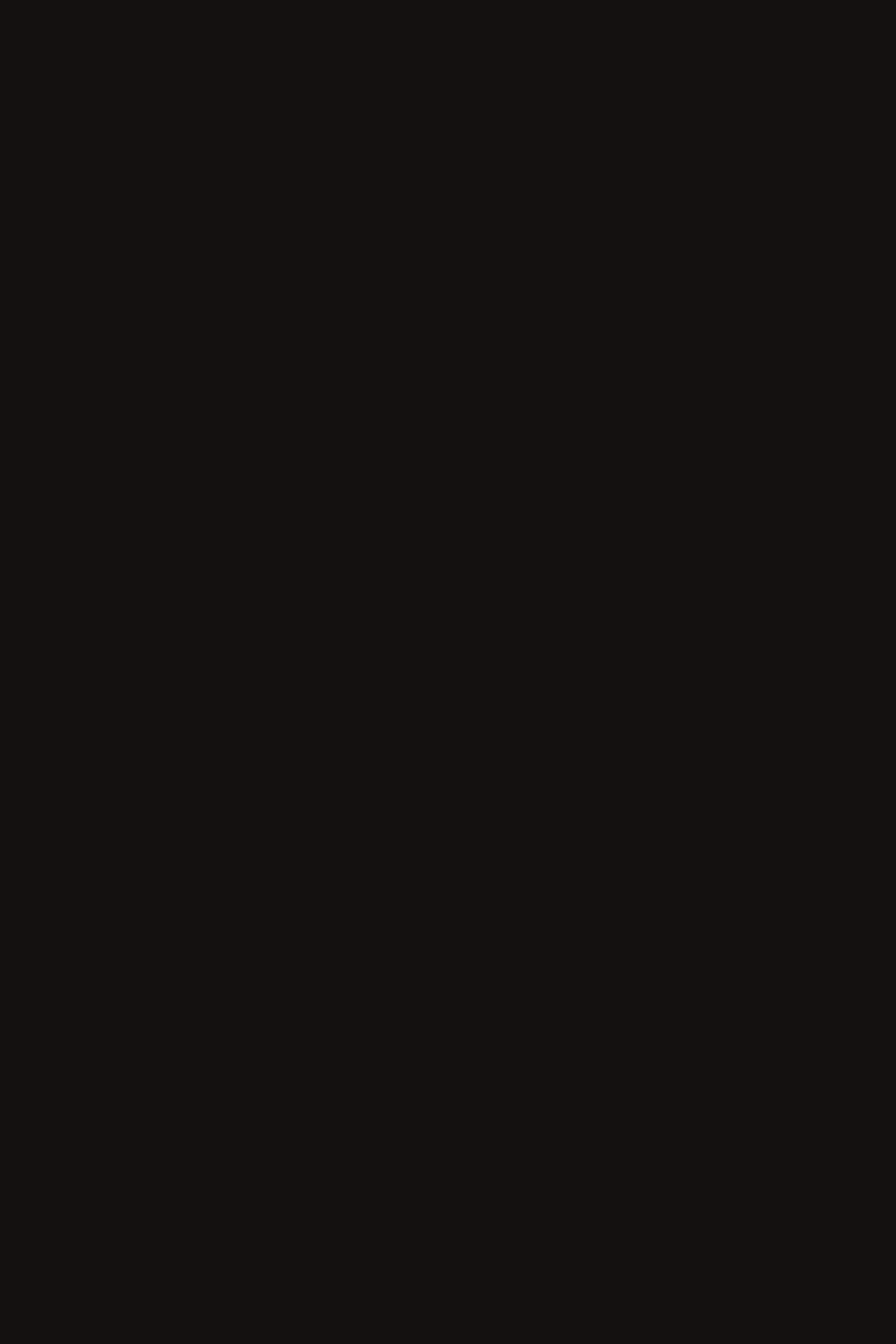
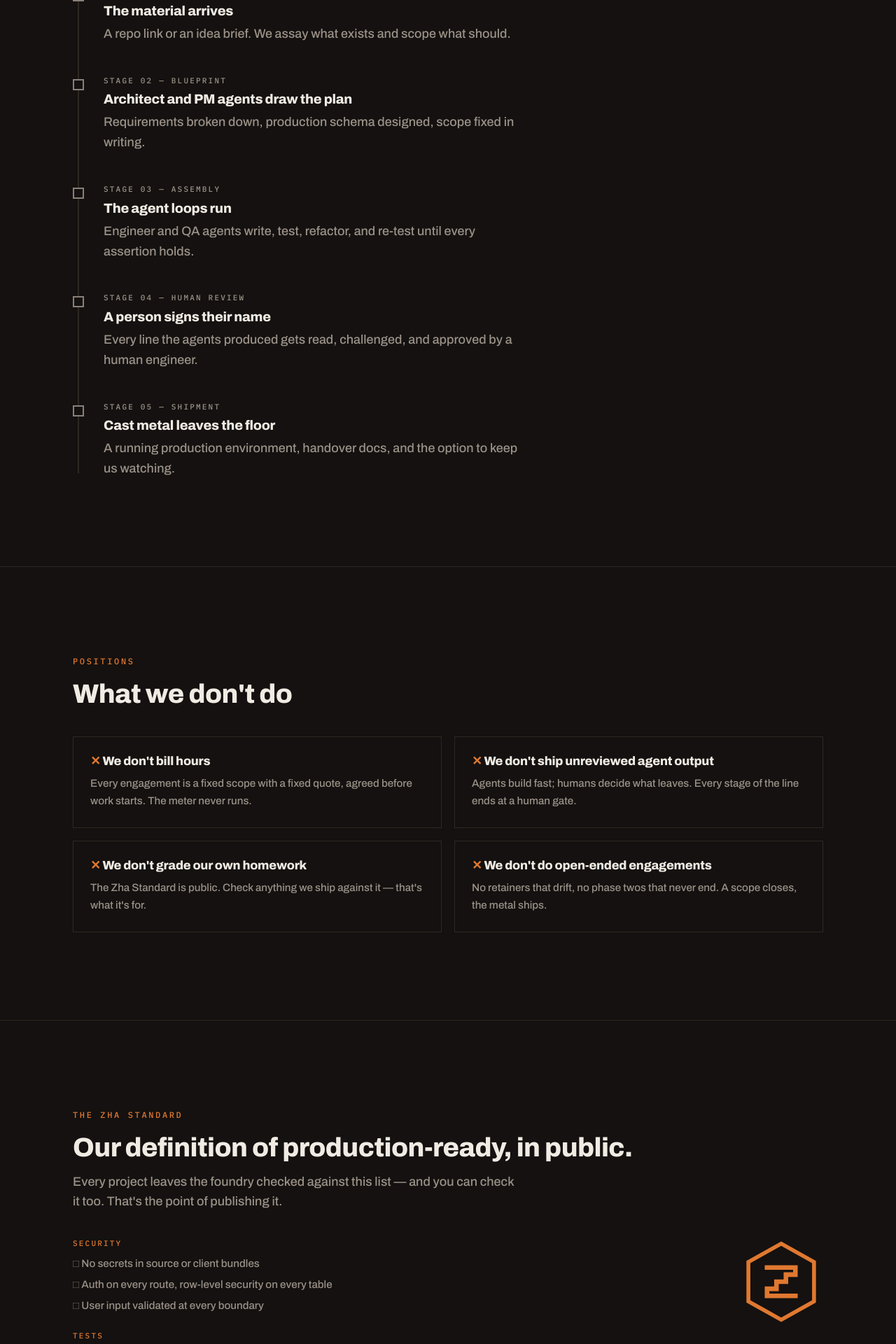
Before and after one commit to ChillandBuild/thezhafoundry, a Next.js app: page / in a window 1280 px wide. Shown: the part 3978-5898 px from the top of the page at 70% size. Before the commit the page ends 3707 px from the top, so only its background shows below. Built offline with nearby package versions, Linux system fonts and the light colour scheme.

Commit message:
feat: process line, manifesto, zha standard, teardown slots

```diff
--- a/src/app/page.tsx
+++ b/src/app/page.tsx
@@ -4,6 +4,10 @@ import { TwoDoors } from '../components/doors/TwoDoors';
 import { RealityCheck } from '../components/reality/RealityCheck';
 import { ForgeTiers } from '../components/tiers/ForgeTiers';
 import { FoundryCare } from '../components/care/FoundryCare';
+import { ProcessLine } from '../components/process/ProcessLine';
+import { Manifesto } from '../components/manifesto/Manifesto';
+import { ZhaStandard } from '../components/standard/ZhaStandard';
+import { Teardowns } from '../components/teardowns/Teardowns';
 
 export default function Home() {
   return (
@@ -15,6 +19,10 @@ export default function Home() {
         <RealityCheck />
         <ForgeTiers />
         <FoundryCare />
+        <ProcessLine />
+        <Manifesto />
+        <ZhaStandard />
+        <Teardowns />
       </main>
     </>
   );
--- /dev/null
+++ b/src/components/manifesto/Manifesto.tsx
@@ -0,0 +1,27 @@
+import './manifesto.css';
+
+const REFUSALS: Array<[string, string]> = [
+  ["We don't bill hours", "Every engagement is a fixed scope with a fixed quote, agreed before work starts. The meter never runs."],
+  ["We don't ship unreviewed agent output", "Agents build fast; humans decide what leaves. Every stage of the line ends at a human gate."],
+  ["We don't grade our own homework", "The Zha Standard is public. Check anything we ship against it — that's what it's for."],
+  ["We don't do open-ended engagements", "No retainers that drift, no phase twos that never end. A scope closes, the metal ships."],
+];
+
+export function Manifesto() {
+  return (
+    <section className="section" aria-labelledby="manifesto-heading">
+      <div className="container">
+        <p className="eyebrow">Positions</p>
+        <h2 id="manifesto-heading">What we don&apos;t do</h2>
+        <div className="manifesto-grid">
+          {REFUSALS.map(([title, body]) => (
+            <article key={title} className="refusal" data-reveal>
+              <h3>{title}</h3>
+              <p>{body}</p>
+            </article>
+          ))}
+        </div>
+      </div>
+    </section>
+  );
+}
--- /dev/null
+++ b/src/components/manifesto/manifesto.css
@@ -0,0 +1,6 @@
+.manifesto-grid { display: grid; grid-template-columns: repeat(2, 1fr); gap: 18px; margin-top: 40px; }
+@media (max-width: 760px) { .manifesto-grid { grid-template-columns: 1fr; } }
+.refusal { border: 1px solid var(--line); padding: 26px 24px; }
+.refusal h3 { font-size: 1.1rem; margin-bottom: 10px; }
+.refusal h3::before { content: '✕ '; color: var(--copper); }
+.refusal p { color: var(--muted); font-size: 0.95rem; }
--- /dev/null
+++ b/src/components/process/ProcessLine.tsx
@@ -0,0 +1,29 @@
+import './process.css';
+
+const STAGES = [
+  ['Stage 01 — Intake & Audit', 'The material arrives', 'A repo link or an idea brief. We assay what exists and scope what should.'],
+  ['Stage 02 — Blueprint', 'Architect and PM agents draw the plan', 'Requirements broken down, production schema designed, scope fixed in writing.'],
+  ['Stage 03 — Assembly', 'The agent loops run', 'Engineer and QA agents write, test, refactor, and re-test until every assertion holds.'],
+  ['Stage 04 — Human Review', 'A person signs their name', 'Every line the agents produced gets read, challenged, and approved by a human engineer.'],
+  ['Stage 05 — Shipment', 'Cast metal leaves the floor', 'A running production environment, handover docs, and the option to keep us watching.'],
+] as const;
+
+export function ProcessLine() {
+  return (
+    <section className="section" id="process" aria-labelledby="process-heading">
+      <div className="container">
+        <p className="eyebrow">The production line</p>
+        <h2 id="process-heading">Five stages. Both doors. Same exit.</h2>
+        <ol className="process-list">
+          {STAGES.map(([tag, title, body]) => (
+            <li key={tag} className="stage" data-ignite>
+              <p className="stage-tag">{tag}</p>
+              <h3>{title}</h3>
+              <p>{body}</p>
+            </li>
+          ))}
+        </ol>
+      </div>
+    </section>
+  );
+}
--- /dev/null
+++ b/src/components/process/process.css
@@ -0,0 +1,20 @@
+.process-list { list-style: none; margin: 48px 0 0; padding: 0; position: relative; }
+.process-list::before {
+  content: ''; position: absolute; left: 7px; top: 8px; bottom: 8px;
+  width: 2px; background: var(--line);
+}
+.stage { position: relative; padding: 0 0 44px 44px; opacity: 1; }
+.stage:last-child { padding-bottom: 0; }
+.stage::before {
+  content: ''; position: absolute; left: 0; top: 6px; width: 16px; height: 16px;
+  background: var(--ground); border: 2px solid var(--steel);
+}
+.stage.lit::before { border-color: var(--copper); background: var(--copper); }
+.stage-tag {
+  font-family: var(--font-plex-mono), ui-monospace, monospace;
+  font-size: 11px; font-weight: 500; letter-spacing: 0.2em; text-transform: uppercase;
+  color: var(--steel); margin-bottom: 8px; transition: color var(--dur) var(--ease-out);
+}
+.stage.lit .stage-tag { color: var(--copper); }
+.stage h3 { font-size: 1.2rem; margin-bottom: 8px; }
+.stage p { color: var(--muted); max-width: 58ch; }
--- /dev/null
+++ b/src/components/standard/ZhaStandard.tsx
@@ -0,0 +1,41 @@
+import { SealHexZ } from '../marks/Marks';
+import './standard.css';
+
+const GROUPS: Array<[string, string[]]> = [
+  ['Security', ['No secrets in source or client bundles', 'Auth on every route, row-level security on every table', 'User input validated at every boundary']],
+  ['Tests', ['Behavioral coverage on every money and data path', 'Tests run in CI on every change', 'Failures block deploys, not weekends']],
+  ['Infrastructure', ['Reproducible builds, one-command deploys', 'Rollback plan that has actually been tested', 'Health checks and alerting wired before launch']],
+  ['Cost', ['Token budget known per feature, tracked in production', 'Model routing: cheap models for cheap work', 'Caching before scale, not after the bill']],
+  ['Provenance', ['Every module attributable: which agent built it, which human approved it', 'Dependency manifest reviewed and pinned', 'Handover docs a stranger could operate from']],
+];
+
+export function ZhaStandard() {
+  return (
+    <section className="section" id="standard" aria-labelledby="standard-heading">
+      <div className="container">
+        <p className="eyebrow">The Zha Standard</p>
+        <h2 id="standard-heading">Our definition of production-ready, in public.</h2>
+        <p className="section-sub">
+          Every project leaves the foundry checked against this list — and you can check it too.
+          That&apos;s the point of publishing it.
+        </p>
+        <div className="standard-wrap">
+          <div className="standard-groups" data-reveal>
+            {GROUPS.map(([name, items]) => (
+              <div className="standard-group" key={name}>
+                <h3>{name}</h3>
+                <ul>
+                  {items.map((item) => (
+                    <li key={item}>{item}</li>
+                  ))}
+                </ul>
+              </div>
+            ))}
+            <p className="standard-version">Zha Standard v0.1 — expands as the foundry learns</p>
+          </div>
+          <SealHexZ className="standard-seal" />
+        </div>
+      </div>
+    </section>
+  );
+}
--- /dev/null
+++ b/src/components/standard/standard.css
@@ -0,0 +1,16 @@
+.standard-wrap { display: grid; grid-template-columns: minmax(0, 1fr) auto; gap: 40px; align-items: start; margin-top: 40px; }
+@media (max-width: 760px) { .standard-wrap { grid-template-columns: 1fr; } }
+.standard-seal { width: 120px; height: 120px; }
+.standard-groups { display: grid; gap: 26px; }
+.standard-group h3 {
+  font-family: var(--font-plex-mono), ui-monospace, monospace;
+  font-size: 11px; font-weight: 500; letter-spacing: 0.2em; text-transform: uppercase;
+  color: var(--copper); margin-bottom: 10px;
+}
+.standard-group ul { list-style: none; margin: 0; padding: 0; display: grid; gap: 6px; color: var(--muted); font-size: 0.95rem; }
+.standard-group li::before { content: '□ '; color: var(--faint); }
+.standard-version {
+  font-family: var(--font-plex-mono), ui-monospace, monospace;
+  font-size: 10.5px; letter-spacing: 0.14em; text-transform: uppercase;
+  color: var(--faint); margin-top: 28px;
+}
--- /dev/null
+++ b/src/components/teardowns/Teardowns.tsx
@@ -0,0 +1,24 @@
+import './teardowns.css';
+
+export function Teardowns() {
+  return (
+    <section className="section" id="teardowns" aria-labelledby="teardowns-heading">
+      <div className="container">
+        <p className="eyebrow">Teardowns</p>
+        <h2 id="teardowns-heading">Every rescue gets published.</h2>
+        <p className="section-sub">
+          Before, after, and what it took — real repos, real failures, real fixes. The first
+          castings are on the floor now.
+        </p>
+        <div className="teardown-grid">
+          {['Nº 001', 'Nº 002', 'Nº 003'].map((n) => (
+            <article className="teardown" key={n} data-reveal>
+              <p className="teardown-no">Teardown {n}</p>
+              <p className="teardown-state">In the crucible</p>
+            </article>
+          ))}
+        </div>
+      </div>
+    </section>
+  );
+}
--- /dev/null
+++ b/src/components/teardowns/teardowns.css
@@ -0,0 +1,8 @@
+.teardown-grid { display: grid; grid-template-columns: repeat(3, 1fr); gap: 18px; margin-top: 40px; }
+@media (max-width: 860px) { .teardown-grid { grid-template-columns: 1fr; } }
+.teardown { border: 1px dashed var(--line); padding: 30px 26px; min-height: 180px; display: flex; flex-direction: column; justify-content: space-between; }
+.teardown-no {
+  font-family: var(--font-plex-mono), ui-monospace, monospace;
+  font-size: 11px; letter-spacing: 0.2em; text-transform: uppercase; color: var(--faint);
+}
+.teardown-state { font-weight: 800; font-size: 1.1rem; color: var(--steel); }
```
